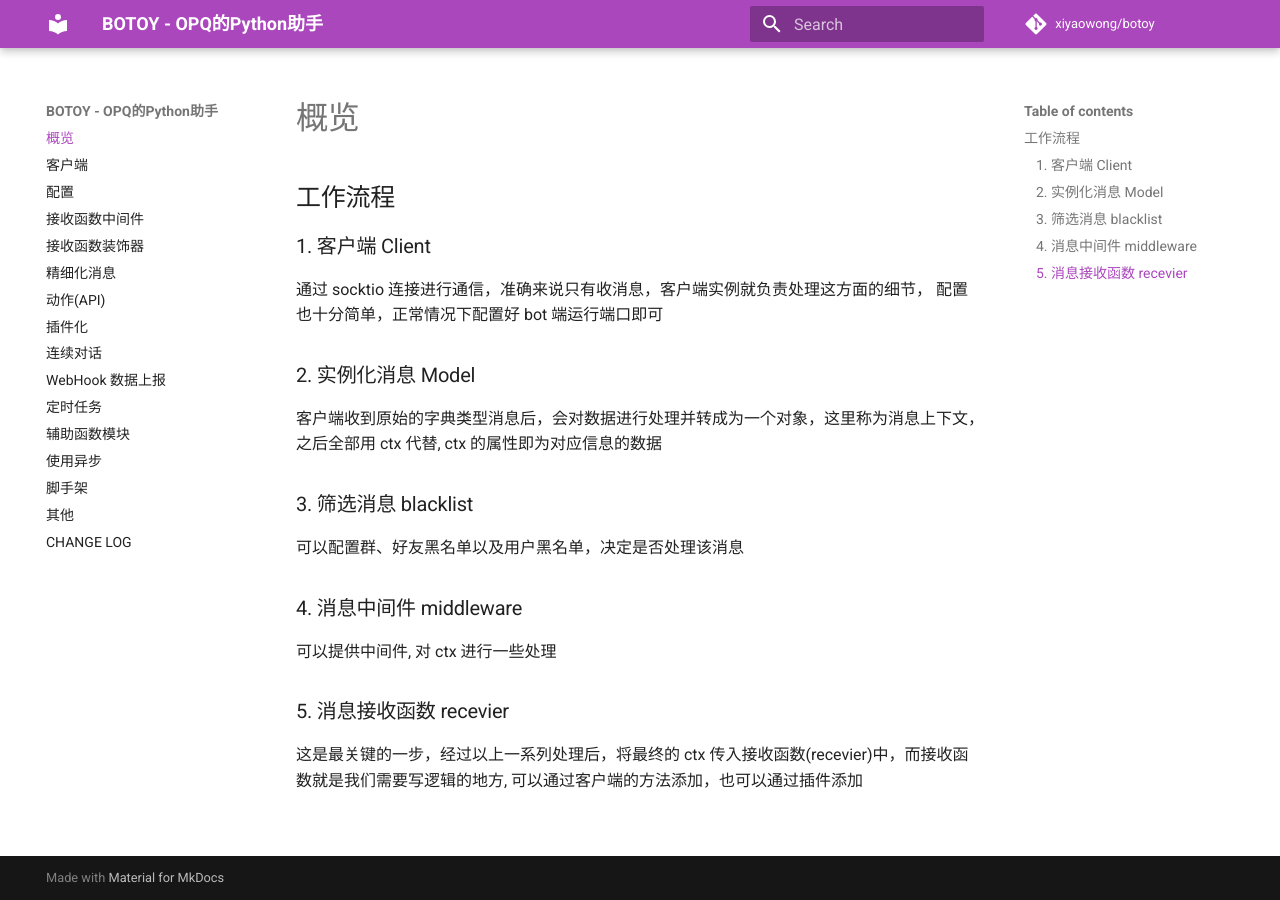
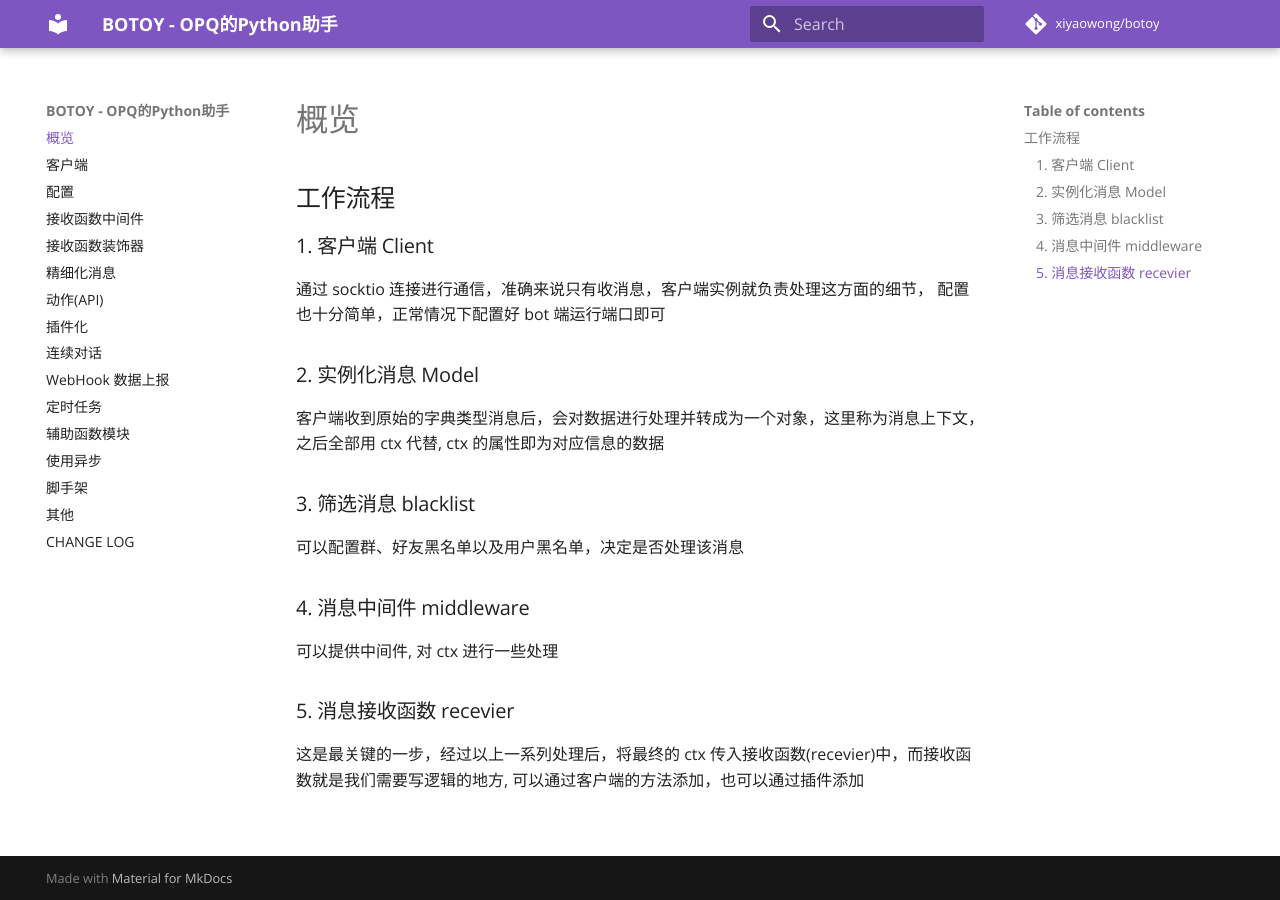
Before and after one commit to opq-osc/botoy, an MkDocs documentation site: the page built from docs/index.md, in a window 1280 px wide. Built offline with MkDocs 1.6.1 and Material for MkDocs 9.7.7, drawn with Linux system fonts in a browser that asks for light colours; comment, search, counter and statistics services are not loaded.

Commit message:
update mkdocs.yml

```diff
--- a/mkdocs.yml
+++ b/mkdocs.yml
@@ -6,8 +6,11 @@ repo_url: https://github.com/xiyaowong/botoy
 theme:
   name: material
   palette:
-    primary: purple
-
+    primary: deep purple
+    accent: teal
+  font:
+    text: Open Sans
+    code: Fira Code
 nav:
   - index.md
   - client.md
@@ -27,7 +30,9 @@ nav:
   - changelog.md
 
 markdown_extensions:
-  - codehilite
+  - pymdownx.highlight:
+      linenums: true
+  - pymdownx.superfences
   - admonition
   - tables
   - toc:
```
